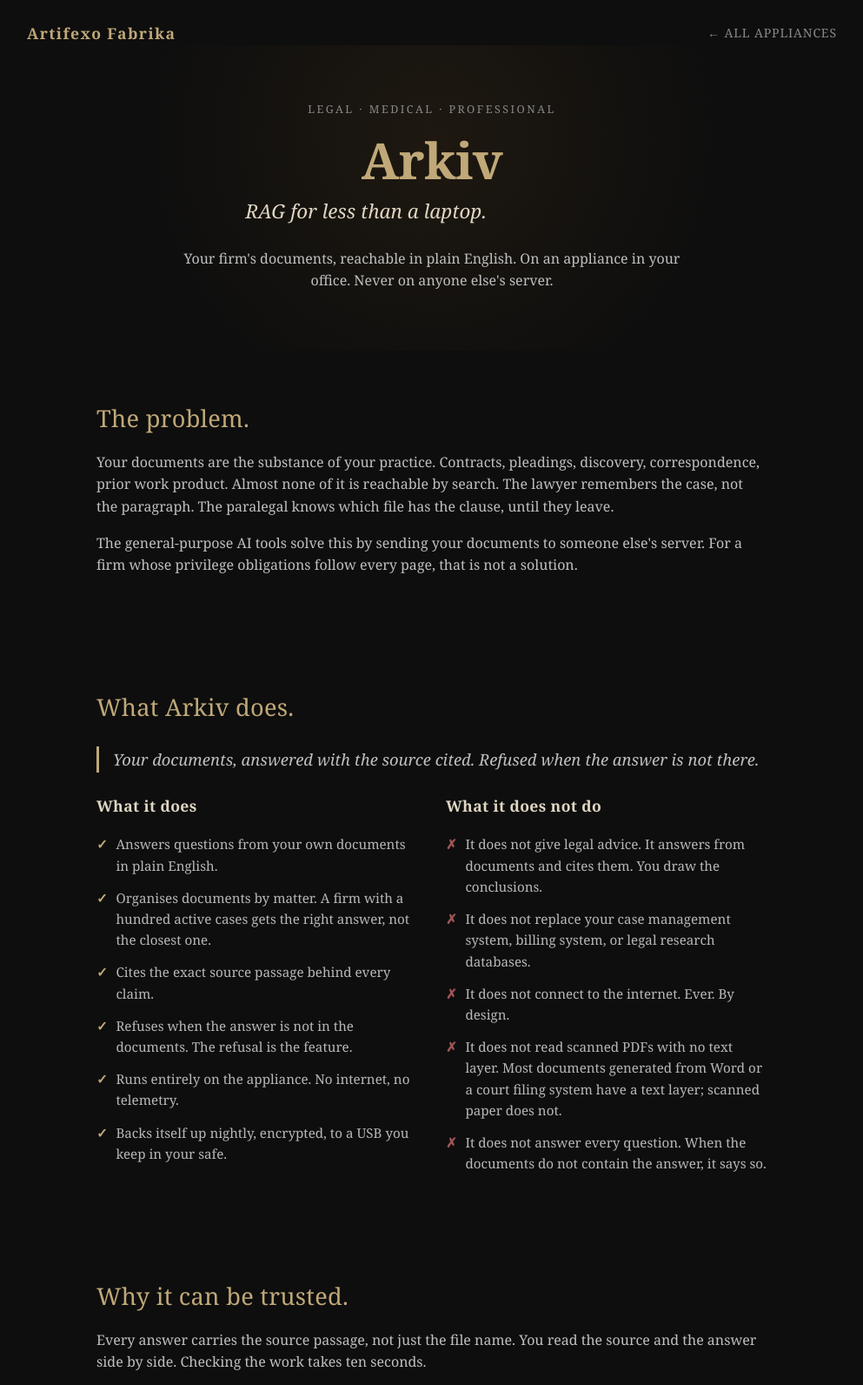
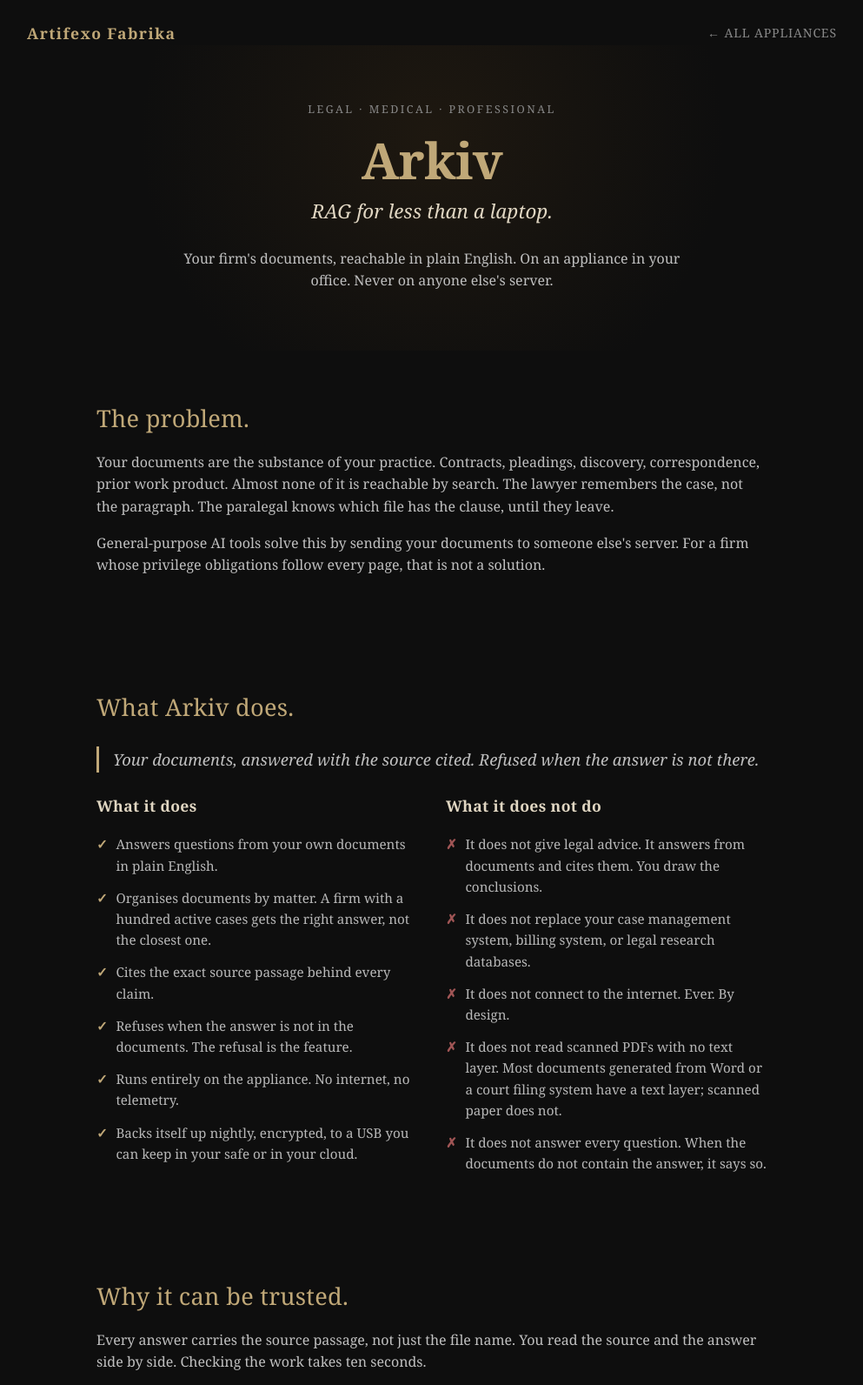
Before and after one commit to artifexofabrika/Koorsus, a plain HTML site: page docs/arkiv.html in a window 1280 px wide. Shown: the top 1592 px of the page at 87% size, without its empty margins (143-1136 px from the left). Drawn offline with Linux system fonts and the light colour scheme.

Commit message:
Website copy: general-purpose phrasing, Arkiv hero centering, backup and upgrade language

```diff
--- a/docs/arkiv.html
+++ b/docs/arkiv.html
@@ -15,7 +15,7 @@ a { color: #c0a878; }
 .nav .brand { color: #c0a878; font-size: 1.1rem; letter-spacing: 0.08em; text-decoration: none; font-weight: bold; }
 .nav .back { color: #888; text-decoration: none; font-size: 0.88rem; letter-spacing: 0.06em; text-transform: uppercase; }
 .nav .back:hover { color: #c0a878; }
-.hero { max-width: 820px; margin: 0 auto; padding: 4rem 1.5rem 3rem; text-align: center; background: radial-gradient(circle at 50% 30%, #1e1810 0%, #0e0e0e 70%); border-radius: 0 0 12px 12px; }
+.hero { max-width: 820px; margin: 0 auto; padding: 4rem 1.5rem 3rem; text-align: center; background: radial-gradient(circle at 50% 30%, #1e1810 0%, #0e0e0e 70%); border-radius: 0 0 12px 12px; display: flex; flex-direction: column; align-items: center; }
 .hero .tag { color: #888; font-size: 0.78rem; letter-spacing: 0.2em; text-transform: uppercase; margin-bottom: 1rem; }
 .hero h1 { color: #c0a878; font-size: clamp(2.2rem, 5vw, 3.6rem); margin: 0 0 0.6rem; font-weight: bold; letter-spacing: -0.01em; line-height: 1.1; }
 .hero .pitch { color: #e0d6c2; font-size: clamp(1.1rem, 2vw, 1.4rem); font-style: italic; margin: 0 0 1.5rem; }
@@ -65,7 +65,7 @@ footer a:hover { text-decoration: underline; }
 <div class="section">
 <h2>The problem.</h2>
 <p>Your documents are the substance of your practice. Contracts, pleadings, discovery, correspondence, prior work product. Almost none of it is reachable by search. The lawyer remembers the case, not the paragraph. The paralegal knows which file has the clause, until they leave.</p>
-<p>The general-purpose AI tools solve this by sending your documents to someone else's server. For a firm whose privilege obligations follow every page, that is not a solution.</p>
+<p>General-purpose AI tools solve this by sending your documents to someone else's server. For a firm whose privilege obligations follow every page, that is not a solution.</p>
 </div>
 
 <div class="section">
@@ -80,7 +80,7 @@ footer a:hover { text-decoration: underline; }
 <li>Cites the exact source passage behind every claim.</li>
 <li>Refuses when the answer is not in the documents. The refusal is the feature.</li>
 <li>Runs entirely on the appliance. No internet, no telemetry.</li>
-<li>Backs itself up nightly, encrypted, to a USB you keep in your safe.</li>
+<li>Backs itself up nightly, encrypted, to a USB you can keep in your safe or in your cloud.</li>
 </ul>
 </div>
 <div class="col">
@@ -128,7 +128,7 @@ footer a:hover { text-decoration: underline; }
 <div class="section">
 <h2>What is included, and what is not.</h2>
 <p><strong style="color: #e0d6c2;">Included:</strong> the appliance, configured and tested on your network; installation and a one-hour walk-through with your office manager; the Quick Start card and a laminated reference; one year of hardware warranty; source-available software you receive and can modify for your own use.</p>
-<p><strong style="color: #e0d6c2;">Not included:</strong> extended support plans (available separately); remote access from outside the office (available as an upgrade); a phone and tablet PWA (in development).</p>
+<p><strong style="color: #e0d6c2;">Not included:</strong> extended support plans (available separately at $100 per hour); remote access from outside the office (available as an upgrade); a phone and tablet PWA (available as an upgrade). We build these on request; if you want them, we will sell them to you.</p>
 </div>
 
 <div id="contact" class="contact">
```
Also changed, not shown: docs/index.html (+1 -1 lines).
